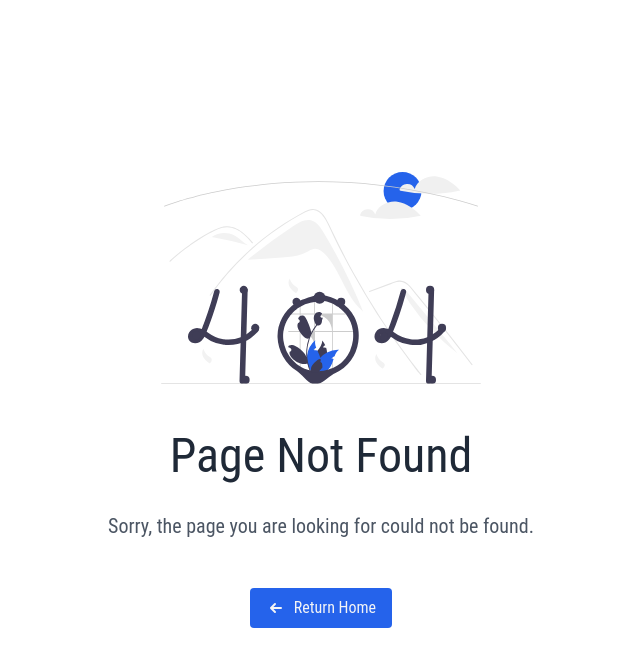
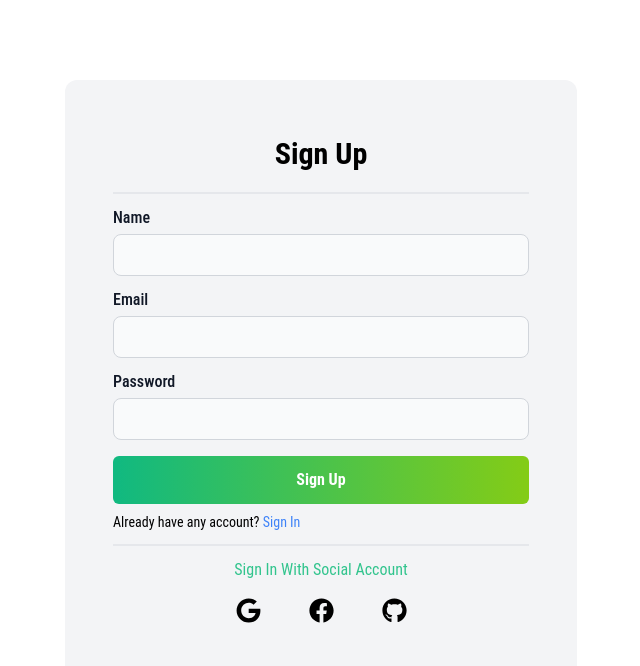
Before and after one commit to Jisan-Hasan/todo-frontend, a Next.js app: page /signup in a window 1280 px wide. Before the commit this address had no page. Shown: the top 666 px of the page, without its empty margins (319-959 px from the left). Built offline with nearby package versions, Linux system fonts and the light colour scheme.

Commit message:
Reuseable form & formInput component added

```diff
--- a/src/app/layout.tsx
+++ b/src/app/layout.tsx
@@ -1,22 +1,26 @@
-import type { Metadata } from 'next'
-import { Inter } from 'next/font/google'
-import './globals.css'
+import type { Metadata } from "next";
+import { Inter } from "next/font/google";
+import { Toaster } from "react-hot-toast";
+import "./globals.css";
 
-const inter = Inter({ subsets: ['latin'] })
+const inter = Inter({ subsets: ["latin"] });
 
 export const metadata: Metadata = {
-  title: 'Task Manager',
-  description: 'Task Manager',
-}
+    title: "Task Manager",
+    description: "Task Manager",
+};
 
 export default function RootLayout({
-  children,
+    children,
 }: {
-  children: React.ReactNode
+    children: React.ReactNode;
 }) {
-  return (
-    <html lang="en">
-      <body className={inter.className}>{children}</body>
-    </html>
-  )
+    return (
+        <html lang="en">
+            <body className={inter.className}>
+                <Toaster />
+                {children}
+            </body>
+        </html>
+    );
 }
--- a/src/app/page.tsx
+++ b/src/app/page.tsx
@@ -1,5 +1,5 @@
-import ErrorPage from "./error";
+import { redirect } from "next/navigation";
 
 export default function Home() {
-    return <ErrorPage />;
+    return redirect("/signup");
 }
--- /dev/null
+++ b/src/app/signup/page.tsx
@@ -0,0 +1,59 @@
+"use client";
+
+import Form from "@/components/Form/Form";
+import FormInput from "@/components/Form/FormInput";
+import PrimaryButton from "@/components/ui/PrimaryButton";
+import Spinner from "@/components/ui/Spinner";
+import Link from "next/link";
+import { useState } from "react";
+import { SubmitHandler, useForm } from "react-hook-form";
+import { FaFacebook, FaGithub, FaGoogle } from "react-icons/fa";
+
+const SignupPage = () => {
+    const [loading, setLoading] = useState(false);
+    const { register, formState, reset } = useForm();
+    const { errors } = formState;
+
+    const onSubmit: SubmitHandler<any> = (data) => {
+        console.log(data);
+    };
+    return (
+        <div className="max-w-lg mx-auto mt-10  md:mt-14 lg:mt-20 bg-gray-100 px-12 py-14 rounded-xl divide-y-2">
+            <h3 className="text-3xl font-bold mb-5 text-center">Sign Up</h3>
+            <Form submitHandler={onSubmit}>
+                <FormInput name="name" label="Name" required />
+                <FormInput name="email" label="Email" required />
+                <FormInput name="password" type="password" label="Password" required />
+
+                {/* Signup button */}
+                <PrimaryButton
+                    type="submit"
+                    classes="w-full px-8 py-3 mt-4 font-semibold rounded-md bg-gray-900 hover:bg-gray-700 hover:text-white text-gray-100"
+                >
+                    {loading ? <Spinner /> : "Sign Up"}
+                </PrimaryButton>
+
+                <div className="mt-2 mb-3">
+                    <div className="mb-2 text-sm block">
+                        Already have any account?{" "}
+                        <Link href="/signin" className="text-sm text-blue-500">
+                            Sign In
+                        </Link>
+                    </div>
+                </div>
+            </Form>
+            <div>
+                <h4 className="mt-3 text-center text-green-400">
+                    Sign In With Social Account
+                </h4>
+                <div className="flex justify-center gap-12 mt-4">
+                    <FaGoogle size={25} />
+                    <FaFacebook size={25} />
+                    <FaGithub size={25} />
+                </div>
+            </div>
+        </div>
+    );
+};
+
+export default SignupPage;
--- /dev/null
+++ b/src/components/Form/Form.tsx
@@ -0,0 +1,40 @@
+"use client";
+
+import { ReactElement, ReactNode } from "react";
+import { FormProvider, SubmitHandler, useForm } from "react-hook-form";
+
+type FormConfig = {
+    defaultValues?: Record<string, any>;
+    resolver?: any;
+};
+
+type FormProps = {
+    children?: ReactElement | ReactNode;
+    submitHandler: SubmitHandler<any>;
+} & FormConfig;
+
+const Form = ({
+    children,
+    submitHandler,
+    defaultValues,
+    resolver,
+}: FormProps) => {
+    const formConfig: FormConfig = {};
+
+    if (!!defaultValues) formConfig["defaultValues"] = defaultValues;
+    // if (!!resolver) formConfig["resolver"] = resolver;
+    const methods = useForm<FormProps>(formConfig);
+    const { handleSubmit, reset } = methods;
+
+    const onSubmit = (data: any) => {
+        submitHandler(data);
+        methods.reset();
+    };
+    return (
+        <FormProvider {...methods}>
+            <form onSubmit={handleSubmit(onSubmit)}>{children}</form>
+        </FormProvider>
+    );
+};
+
+export default Form;
--- /dev/null
+++ b/src/components/Form/FormInput.tsx
@@ -0,0 +1,73 @@
+"use client";
+
+import { Label, TextInput } from "flowbite-react";
+// import { getErrorMessageByPropertyName } from "@/utils/schema-validator";
+
+// import { spawn } from "child_process";
+import { Controller, useFormContext } from "react-hook-form";
+interface IInput {
+    name: string;
+    type?: string;
+    value?: string | string[] | undefined;
+    id?: string;
+    placeholder?: string;
+    validation?: object;
+    label?: string;
+    required?: boolean;
+}
+
+const FormInput = ({
+    name,
+    type = "text",
+    value,
+    id,
+    placeholder,
+    validation,
+    label,
+    required,
+}: IInput) => {
+    const {
+        control,
+        formState: { errors },
+    } = useFormContext();
+
+    //   const errorMessage = getErrorMessageByPropertyName(errors, name);
+    const errorMessage = "";
+
+    return (
+        <>
+            <Controller
+                control={control}
+                name={name}
+                defaultValue={value ? value : ""}
+                render={({ field }) => (
+                    <div className="mt-3">
+                        <Label
+                            htmlFor="name"
+                            value={label}
+                            className="text-base"
+                        />
+                        <TextInput
+                            className="mt-1"
+                            id={id}
+                            type={type}
+                            placeholder={placeholder}
+                            required={required}
+                            {...field}
+                            value={value ? value : field.value}
+                        />
+                        {errorMessage && (
+                            <Label
+                                htmlFor={id}
+                                className="text-red-500 text-sm"
+                                value="Field is required"
+                            />
+                        )}
+                    </div>
+                )}
+            />
+        </>
+    );
+};
+
+export default FormInput;
--- /dev/null
+++ b/src/components/ui/PrimaryButton.tsx
@@ -0,0 +1,29 @@
+import React from "react";
+
+interface PrimaryButtonProps {
+    children: React.ReactNode;
+    classes?: string;
+    handler?: () => void;
+    type: "button" | "submit" | "reset" | undefined;
+}
+
+const PrimaryButton = ({
+    children,
+    classes,
+    handler,
+    type = undefined,
+}: PrimaryButtonProps) => {
+    return (
+        <button
+            onClick={handler}
+            type={type}
+            className={`hover:text-gray-100 bg-gradient-to-r from-emerald-500 to-lime-500 text-white ${
+                classes || ""
+            }`}
+        >
+            {children}
+        </button>
+    );
+};
+
+export default PrimaryButton;
--- /dev/null
+++ b/src/components/ui/Spinner.tsx
@@ -0,0 +1,9 @@
+const Spinner = () => {
+    return (
+        <div className="flex justify-center items-center h-full">
+            <div className="w-6 h-6 border-2 border-dashed rounded-full animate-spin border-white"></div>
+        </div>
+    );
+};
+
+export default Spinner;
--- /dev/null
+++ b/src/config/index.ts
@@ -0,0 +1,5 @@
+const config = {
+    NEXT_API_URL: process.env.NEXT_API_URL || "http://localhost:5000/api/v1",
+};
+
+export default config;
--- a/tailwind.config.ts
+++ b/tailwind.config.ts
@@ -5,10 +5,11 @@ const config: Config = {
         "./src/pages/**/*.{js,ts,jsx,tsx,mdx}",
         "./src/components/**/*.{js,ts,jsx,tsx,mdx}",
         "./src/app/**/*.{js,ts,jsx,tsx,mdx}",
+        './node_modules/flowbite-react/**/*.js', './pages/**/*.{ts,tsx}', './public/**/*.html'
     ],
     theme: {
         extend: {},
     },
-    plugins: [],
+    plugins: [require('flowbite/plugin')],
 };
 export default config;
```
Also changed, not shown: package.json (+11 -6 lines), src/app/signin/page.tsx (added), 1 other file (tests, documents, lock files or other folders).
